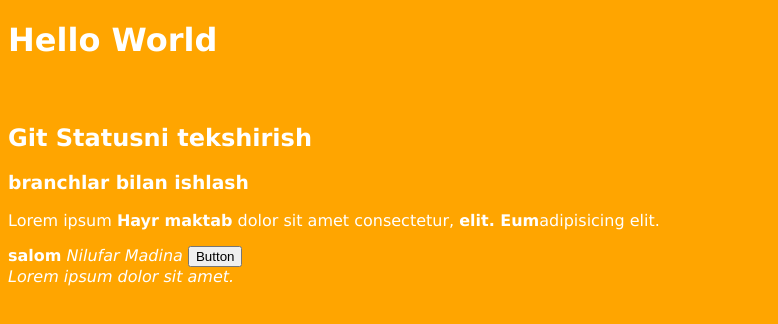
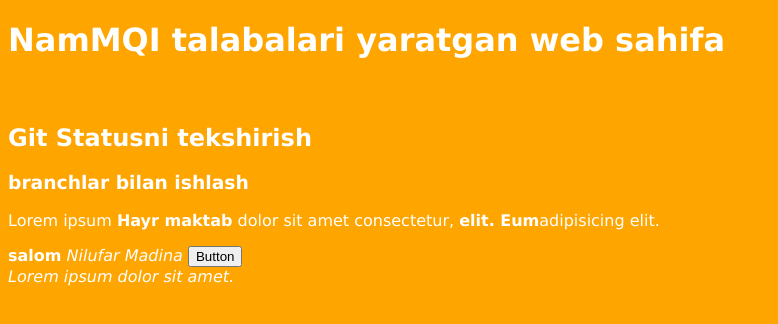
Before and after one commit to n1lufar/tutorial, a plain HTML site: page index.html in a window 1280 px wide. Shown: the whole page, without its empty margins (0-778 px from the left). Drawn offline with Linux system fonts and the light colour scheme.

Commit message:
Update index.html

```diff
--- a/index.html
+++ b/index.html
@@ -13,7 +13,7 @@
     </style>
 </head>
 <body>
-    <h1>Hello World</h1>
+    <h1>NamMQI talabalari yaratgan web sahifa</h1>
     <marquee behavior=" direction">Hybrid Team bilan yangi start up loyihasini boshladik</marquee>
     <h2>Git Statusni tekshirish</h2>
     <h3>branchlar bilan ishlash</h3>
```
